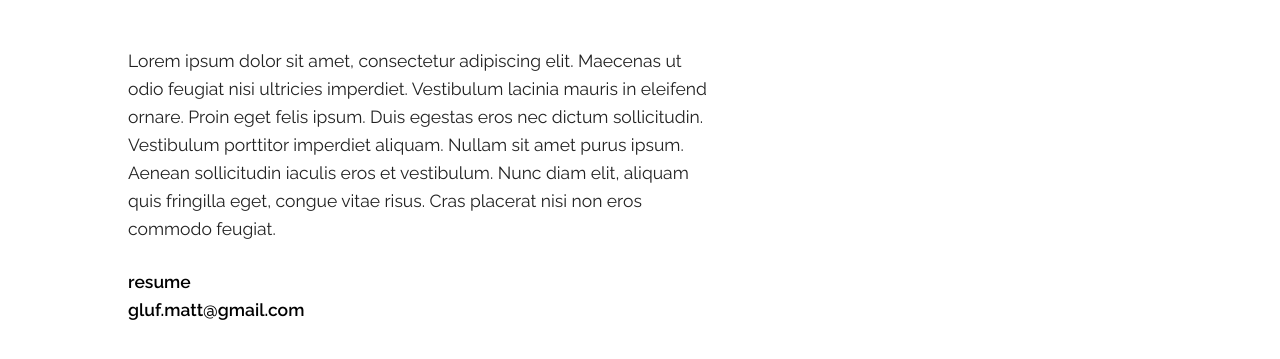
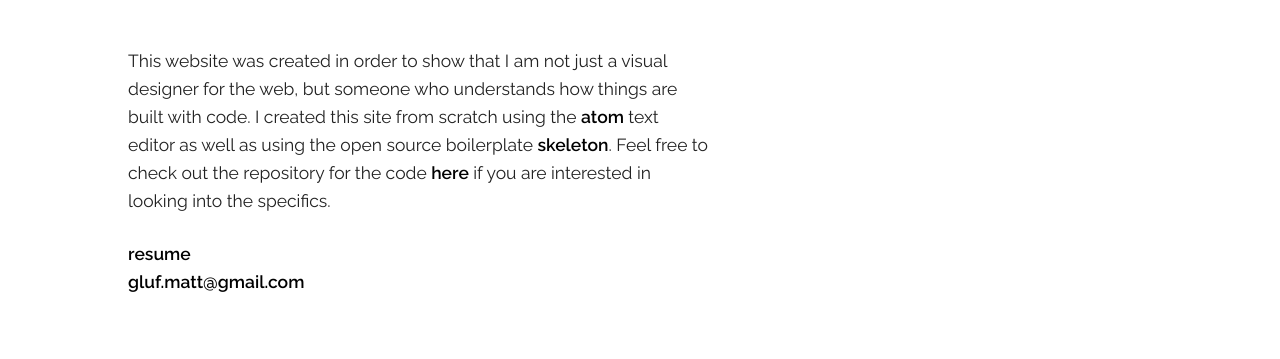
Before and after one commit to mgluf/mgluf.github.io, a plain HTML site: page index.html in a window 1280 px wide. Shown: the part 219-578 px from the top of the page. Drawn offline with Linux system fonts and the light colour scheme.

Commit message:
About desription update

```diff
--- a/index.html
+++ b/index.html
@@ -55,7 +55,7 @@
   <div class="container content show">
       <div class="row">
         <div class ="seven columns about-description">
-          <p>Lorem ipsum dolor sit amet, consectetur adipiscing elit. Maecenas ut odio feugiat nisi ultricies imperdiet. Vestibulum lacinia mauris in eleifend ornare. Proin eget felis ipsum. Duis egestas eros nec dictum sollicitudin. Vestibulum porttitor imperdiet aliquam. Nullam sit amet purus ipsum. Aenean sollicitudin iaculis eros et vestibulum. Nunc diam elit, aliquam quis fringilla eget, congue vitae risus. Cras placerat nisi non eros commodo feugiat.</p>
+          <p>This website was created in order to show that I am not just a visual designer for the web, but someone who understands how things are built with code. I created this site from scratch using the <a href='https://atom.io/'>atom</a> text editor as well as using the open source boilerplate <a href='http://getskeleton.com/'>skeleton</a>. Feel free to check out the repository for the code <a href='https://github.com/mgluf/mgluf.github.io'>here</a> if you are interested in looking into the specifics. </p>
           <a>resume</a><br>
           <a>gluf.matt@gmail.com</a>
         </div>
```
